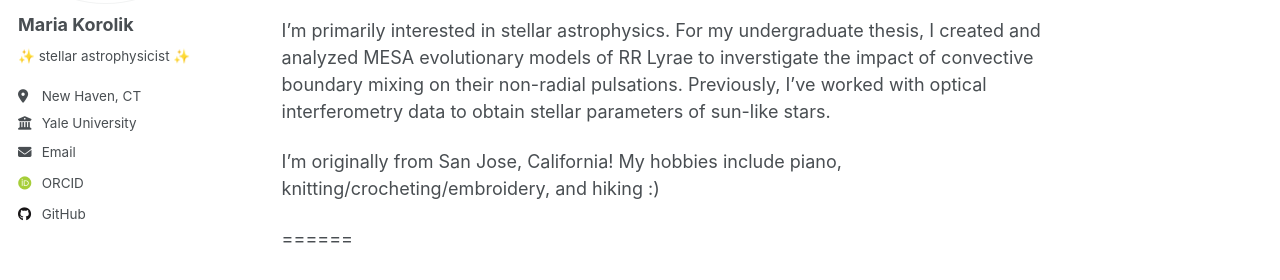
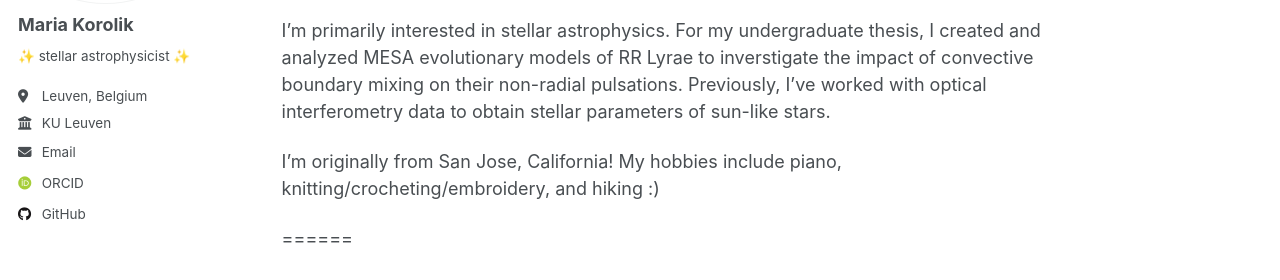
Before and after one commit to mkorolik/mkorolik.github.io, a Jekyll site: the page built from _pages/about.md, in a window 1280 px wide. Shown: the part 229-509 px from the top of the page. Built offline with Jekyll 4.4.1, drawn with Linux system fonts in a browser that asks for light colours; some web fonts are replaced; a script that is not in the unit is left out.

Commit message:
Update _config.yml

```diff
--- a/_config.yml
+++ b/_config.yml
@@ -22,12 +22,12 @@ repository               : "mkorolik/mkorolik.github.io"
 #               Additional customization can be done by editing /_includes/author-profile.html
 author:
   # Biographic information
-  avatar           : "/files/IMG_6807.jpg"
+  avatar           : "files/IMG_6807.jpg"
   name             : "Maria Korolik"
   pronouns         : # example: "she/her"
   bio              : "✨ stellar astrophysicist ✨"
-  location         : "New Haven, CT"
-  employer         : "Yale University"
+  location         : "Leuven, Belgium"
+  employer         : "KU Leuven"
   uri              : # URL
   email            : "maria.korolik@yale.edu"
 
```
